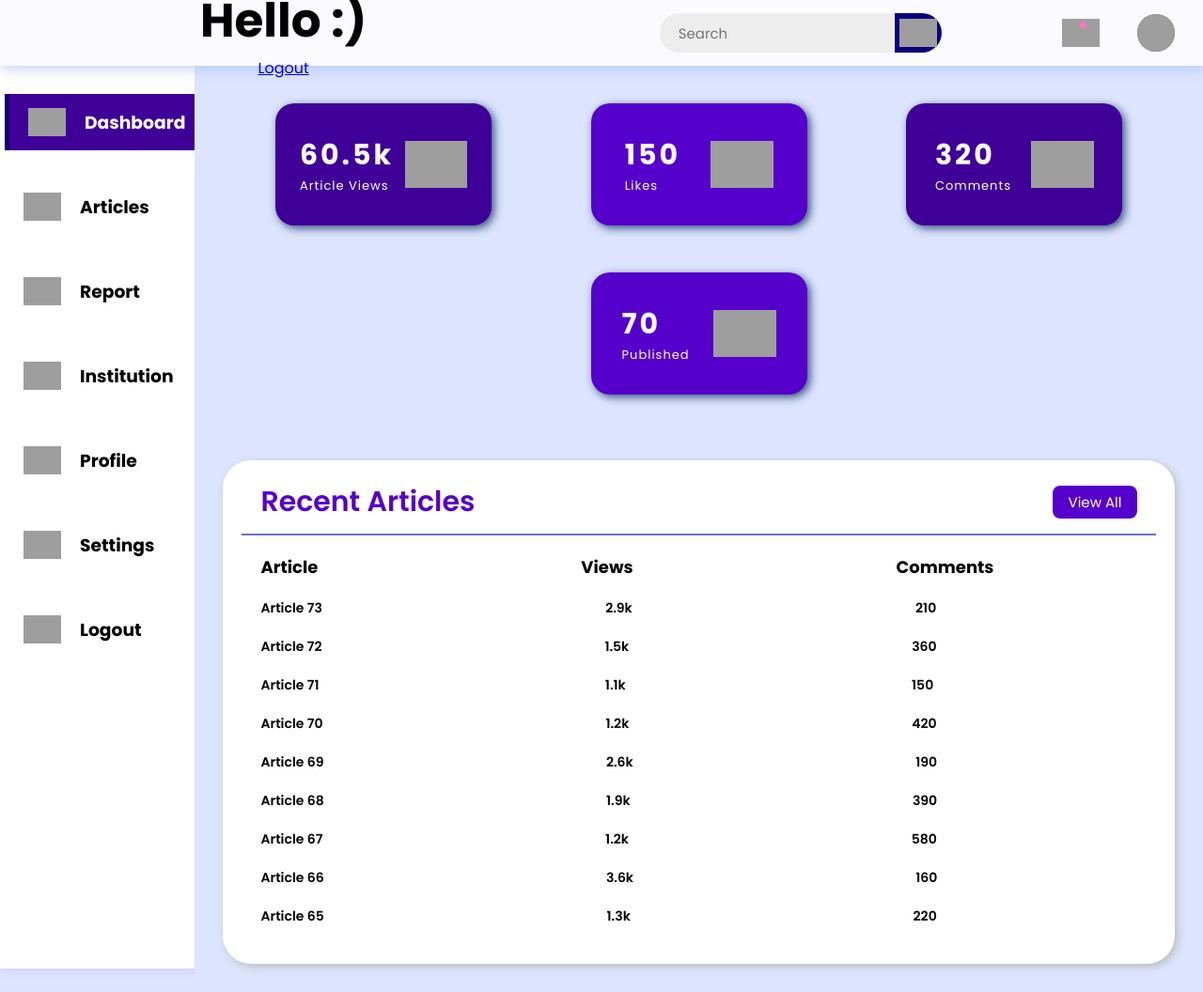
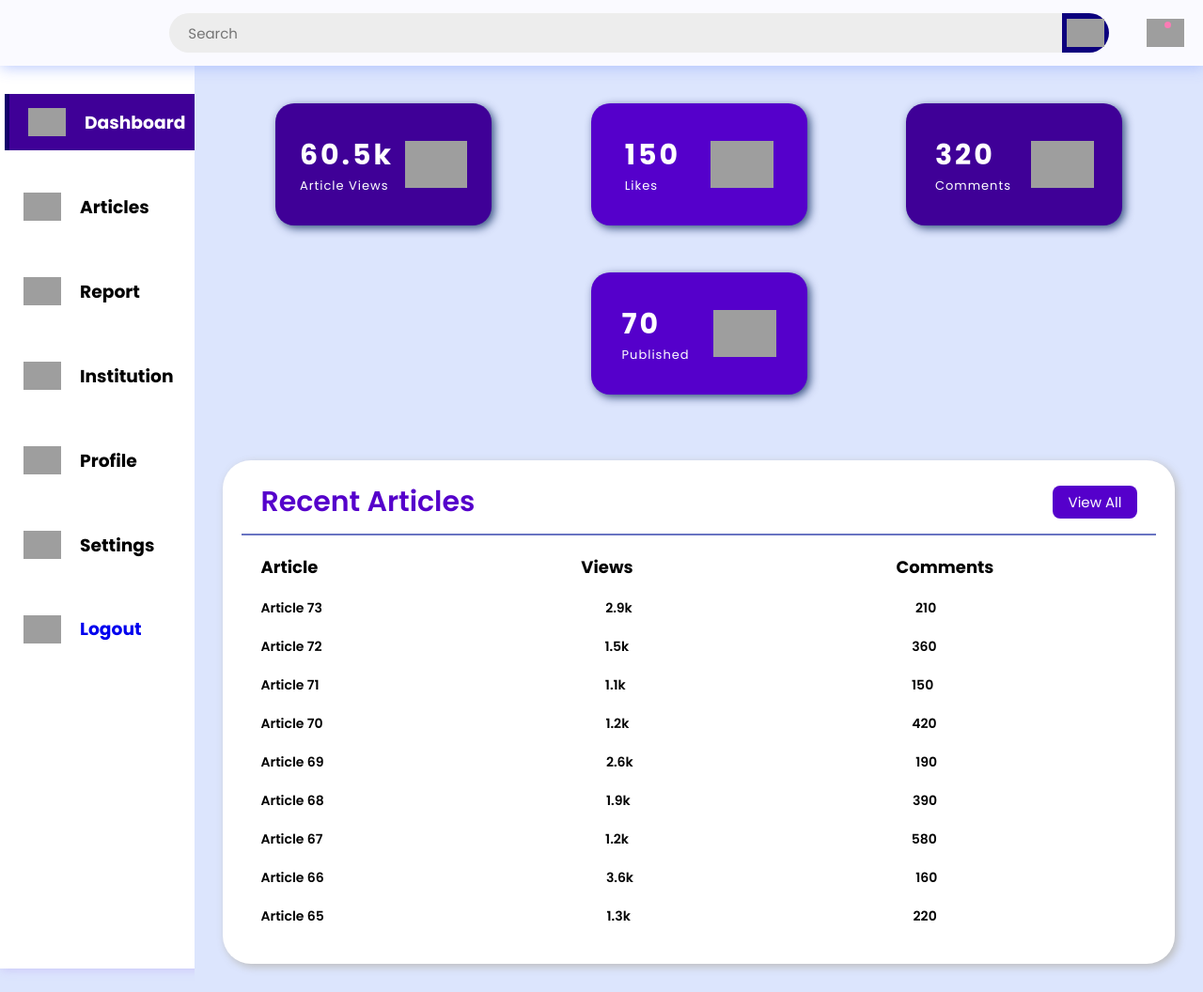
Before and after one commit to Priyanshu87202/2-tier-Application, a PHP site: page /homepage.php in a window 1280 px wide. Shown: the whole page at 94% size. Run offline with PHP 8.4, Linux system fonts and the light colour scheme; grey boxes are pictures that could not be loaded.

Commit message:
Update homepage.php

```diff
--- a/homepage.php
+++ b/homepage.php
@@ -13,7 +13,7 @@ include("connect.php");
     <meta name="viewport"
           content="width=device-width,
                    initial-scale=1.0">
-    <title>GeeksForGeeks</title>
+    <title>Employee Reviews </title>
           <style>@import url(
             "https://fonts.googleapis.com/css2?family=Poppins:ital,wght@0,100;0,200;0,300;0,400;0,500;0,600;0,700;0,800;0,900;1,100;1,200;1,300;1,400;1,500;1,600;1,700;1,800;1,900&display=swap");
 
@@ -83,14 +83,15 @@ include("connect.php");
             }
 
             .searchbar input {
-              width: 250px;
+              width: 950px;
               height: 42px;
               border-radius: 50px 0 0 50px;
               background-color: var(--background-color3);
               padding: 0 20px;
               font-size: 15px;
               outline: none;
-              border: none;
+	      border: none;
+
             }
             .searchbtn {
               width: 50px;
@@ -100,7 +101,8 @@ include("connect.php");
               justify-content: center;
               border-radius: 0px 50px 50px 0px;
               background-color: var(--secondary-color);
-              cursor: pointer;
+	      cursor: pointer;
+		margin-right:40px;
             }
 
             .message {
@@ -395,6 +397,7 @@ include("connect.php");
     }
     .searchbar {
       display: none;
+	width: 600px;
     }
     .main {
       padding: 40px 30px 30px 30px;
@@ -514,23 +517,22 @@ include("connect.php");
     <!-- for header part -->
     <header>
 
-    <div style="text-align:center; padding:15%;">
-      <p  style="font-size:50px; font-weight:bold;">
+    <div style="text-align:left; padding:15%;margin-left:-280px; ">
+      <p  style="font-size:25px; color:#3f0097; font-weight:bold;">
        Hello  <?php
        if(isset($_SESSION['email'])){
         $email=$_SESSION['email'];
-        $query=mysqli_query($conn, "SELECT users.* FROM `users` WHERE users.email='$email'");
+        $query=mysqli_query($conn, "SELECT users.* FROM users WHERE users.email='$email'");
         while($row=mysqli_fetch_array($query)){
-            echo $row['firstName'].' '.$row['lastName'];
+            echo $row['firstname'].' '.$row['lastname'];
         }
        }
        ?>
-       :)
+
       </p>
-      <a href="logout.php">Logout</a>
     </div>
 
-        <div class="searchbar">
+        <div class="searchbar" >
             <input type="text"
                    placeholder="Search">
             <div class="searchbtn">
@@ -609,12 +611,14 @@ include("connect.php");
                         <h3> Settings</h3>
                     </div>
 
-                    <div class="nav-option logout">
-                        <img src=
+		    <div class="nav-option option7">
+			<a href ="index.php" style="display:block;">
+                        <img style="float:left;margin-right:20px;" src=
 "https://media.geeksforgeeks.org/wp-content/uploads/20221210183321/7.png"
                             class="nav-img"
                             alt="logout">
-                        <h3>Logout</h3>
+			<h3 style="float:left;"  >Logout</h3>
+			</a>
                     </div>
 
                 </div>
@@ -771,6 +775,9 @@ include("connect.php");
 
         menuicn.addEventListener("click", () => {
             nav.classList.toggle("navclose");
-        })</script>
+	})
+
+	</script>
+
 </body>
 </html>
```
